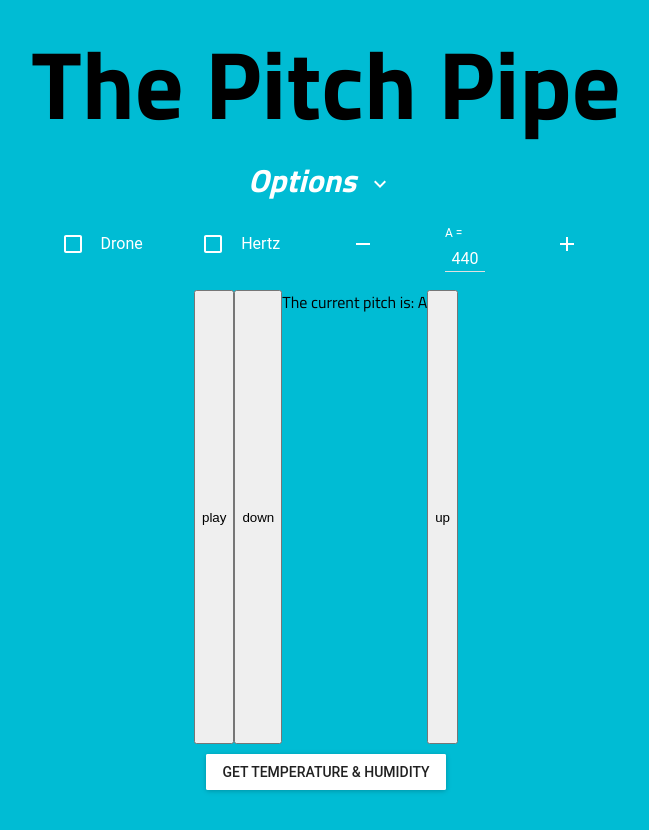
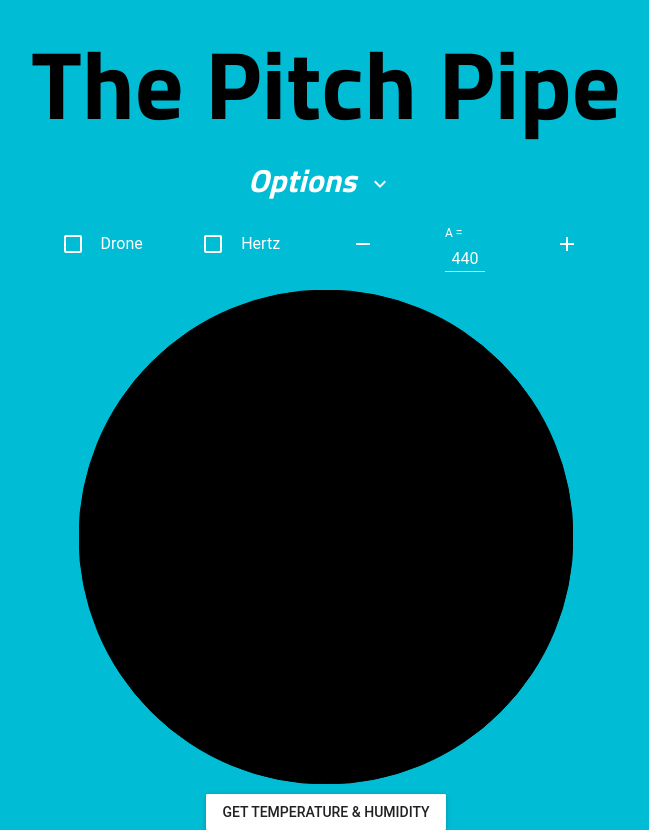
Before and after one commit to louisscruz/pitchpipe, a React app: page / in a window 1280 px wide. Shown: the whole page, without its empty margins (314-963 px from the left). Before the commit the page ends 800 px from the top, so only its background shows below. Built offline with nearby package versions, Linux system fonts and the light colour scheme; what react-tap-event-plugin would draw is missing.

Commit message:
Begin canvas setting

```diff
--- a/app.css
+++ b/app.css
@@ -30,6 +30,18 @@ main {
 main > div {
   display: flex;
   flex-direction: column;
+}
+
+main .circle {
+  height: 100%;
+  background-color: black;
+  border-radius: 50%;
+}
+
+main .circle:before {
+  content: '';
+  display: block;
+  padding-top: 100%;
 }
 
 ul {
@@ -114,6 +126,7 @@ section {
 
 footer {
   text-align: center;
+  height: 36px;
 }
 
 footer ul {
--- a/components/pitch-pipe/PitchPipe.jsx
+++ b/components/pitch-pipe/PitchPipe.jsx
@@ -4,6 +4,21 @@ import { frequencyToLetter } from '../../util/PlayerUtil';
 class PitchPipe extends React.Component {
   constructor(props) {
     super(props);
+    this.state = {
+      size: 100,
+      pixelRatio: 1
+    };
+  }
+
+  componentDidMount() {
+    // set pixel ratio
+    this.setPixelRatio(function() {
+      this.updateCanvas();
+      // const section = this.refs.section;
+      window.addEventListener('resize', () => {
+        this.updateCanvas();
+      });
+    });
   }
 
   handlePitchPress() {
@@ -39,6 +54,38 @@ class PitchPipe extends React.Component {
     };
   }
 
+  setPixelRatio(cb) {
+    const ctx = this.refs.canvas.getContext('2d');
+    const dpr = window.devicePixelRatio || 1;
+    const bsr = ctx.webkitBackingStorePixelRatio ||
+                ctx.mozBackingStorePixelRatio ||
+                ctx.msBackingStorePixelRatio ||
+                ctx.oBackingStorePixelRatio ||
+                ctx.backingStorePixelRatio || 1;
+    const pixelRatio = dpr / bsr;
+    this.setState({pixelRatio: pixelRatio}, cb);
+  }
+
+  updateCanvas() {
+    const height = this.refs.section.offsetHeight;
+    const width = this.refs.section.offsetWidth;
+    const size = height <= width ? height * this.state.pixelRatio : width * this.state.pixelRatio;
+    this.setState({size: size}, () => {
+      let canvas = this.refs.canvas;
+      const ctx = canvas.getContext('2d');
+      canvas.width = size;// * this.state.pixelRatio;
+      canvas.height = size;// * this.state.pixelRatio;
+      canvas.style.width = `${size / this.state.pixelRatio}px`;
+      canvas.style.height = `${size / this.state.pixelRatio}px`;
+      ctx.beginPath();
+      ctx.arc(size / 2, size / 2, size / 2, 0, 2*Math.PI);
+      ctx.fillStyle = 'black';
+      ctx.fill();
+      ctx.stroke();
+      ctx.setTransform(this.state.pixelRatio, 0, 0, this.state.pixelRatio, 0, 0);
+    });
+  }
+
   render() {
     let pitchDisplayValue;
     if (this.props.player.hertz) {
@@ -50,13 +97,17 @@ class PitchPipe extends React.Component {
       );
     }
     return (
-      <main>
-        <button onClick={this.handlePitchPress()}>play</button>
-        <button onClick={this.handleUpdatePitch(-1)}>down</button>
-        <p>The current pitch is: {pitchDisplayValue}</p>
-        <button onClick={this.handleUpdatePitch(1)}>up</button>
+      <main ref="section">
+        <canvas
+          ref="canvas"
+          width={this.state.size / this.state.pixelRatio}
+          height={this.state.size / this.state.pixelRatio} />
       </main>
     );
+    // <button onClick={this.handlePitchPress()}>play</button>
+    // <button onClick={this.handleUpdatePitch(-1)}>down</button>
+    // <p>The current pitch is: {pitchDisplayValue}</p>
+    // <button onClick={this.handleUpdatePitch(1)}>up</button>
   }
 }
 
```
Also changed, not shown: components/pitch-pipe.jsx (+5 -5 lines).
